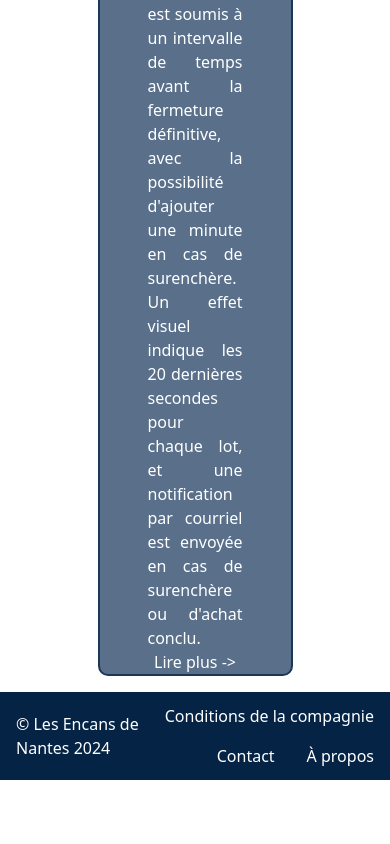
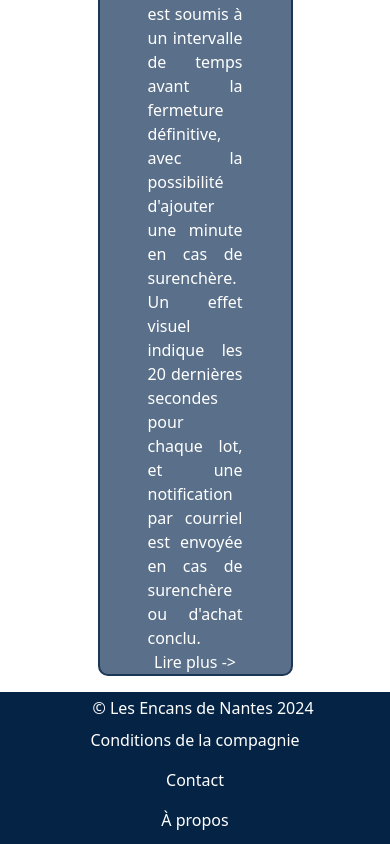
Before and after one commit to StephaneNkengue/Projet_integration, a Vue app in the folder gamma2024.client/: page / in a window 390 px wide. Shown: the part 2356-3200 px from the top of the page. Before the commit the page ends 3136 px from the top, so only its background shows below. Built offline with nearby package versions, Linux system fonts and the light colour scheme.

Commit message:
Modification de l'affichage du pied de page sur mobile

```diff
--- a/gamma2024.client/src/components/views/PiedDePage.vue
+++ b/gamma2024.client/src/components/views/PiedDePage.vue
@@ -1,12 +1,12 @@
 <template>
-    <footer class="bleuMarinFond text-white py-1 justify-content-between d-flex align-items-center">
+    <footer class="bleuMarinFond text-white py-1 justify-content-between d-flex align-items-center flex-column flex-md-row">
 
-        <p class="col-md-6 mb-0 ps-3">
+        <p class="col-md-5 mb-0 ps-3">
             © Les Encans de Nantes 2024
         </p>
 
-        <div class="col-md-6">
-            <ul class="nav justify-content-end">
+        <div class="col-md-7">
+            <ul class="nav justify-content-end d-flex align-items-center flex-column flex-md-row">
                 <li>
                     <router-link to="/" class="text-decoration-none">
                         <a class="nav-link text-white">
```
